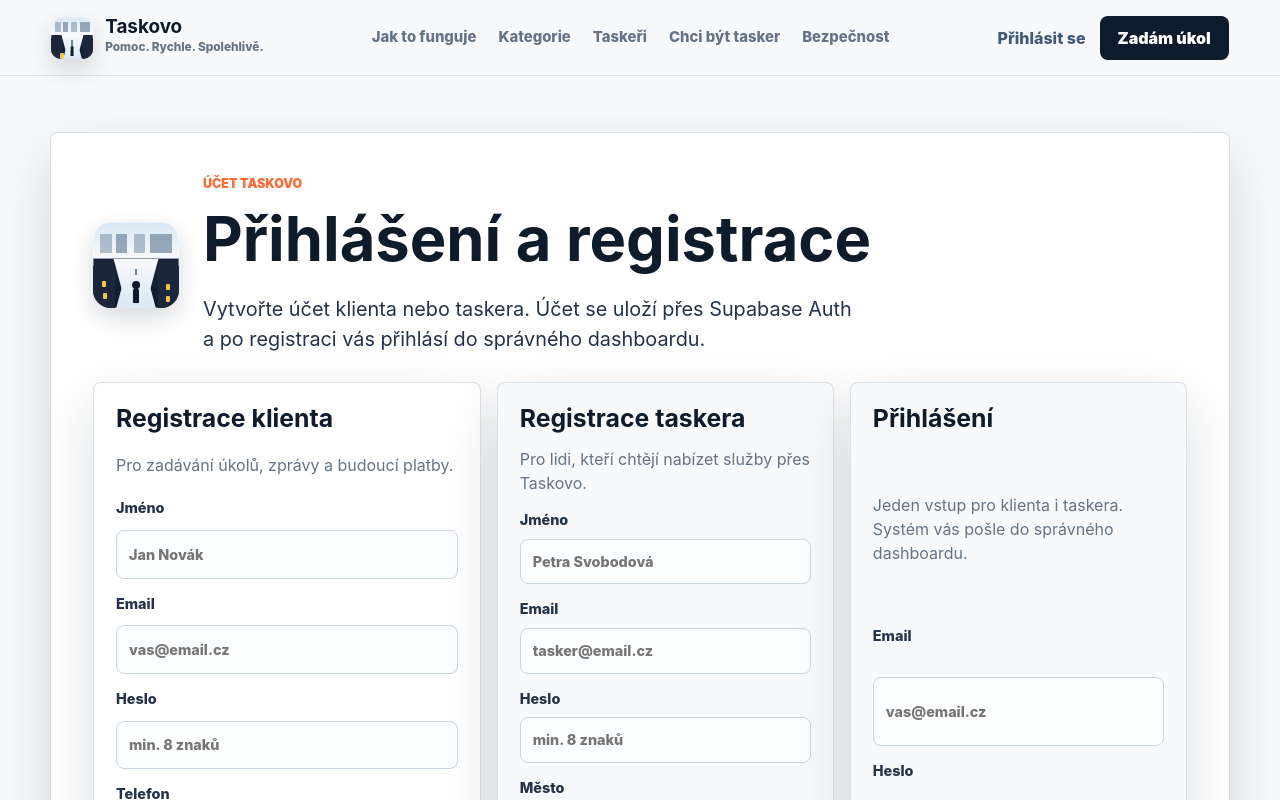
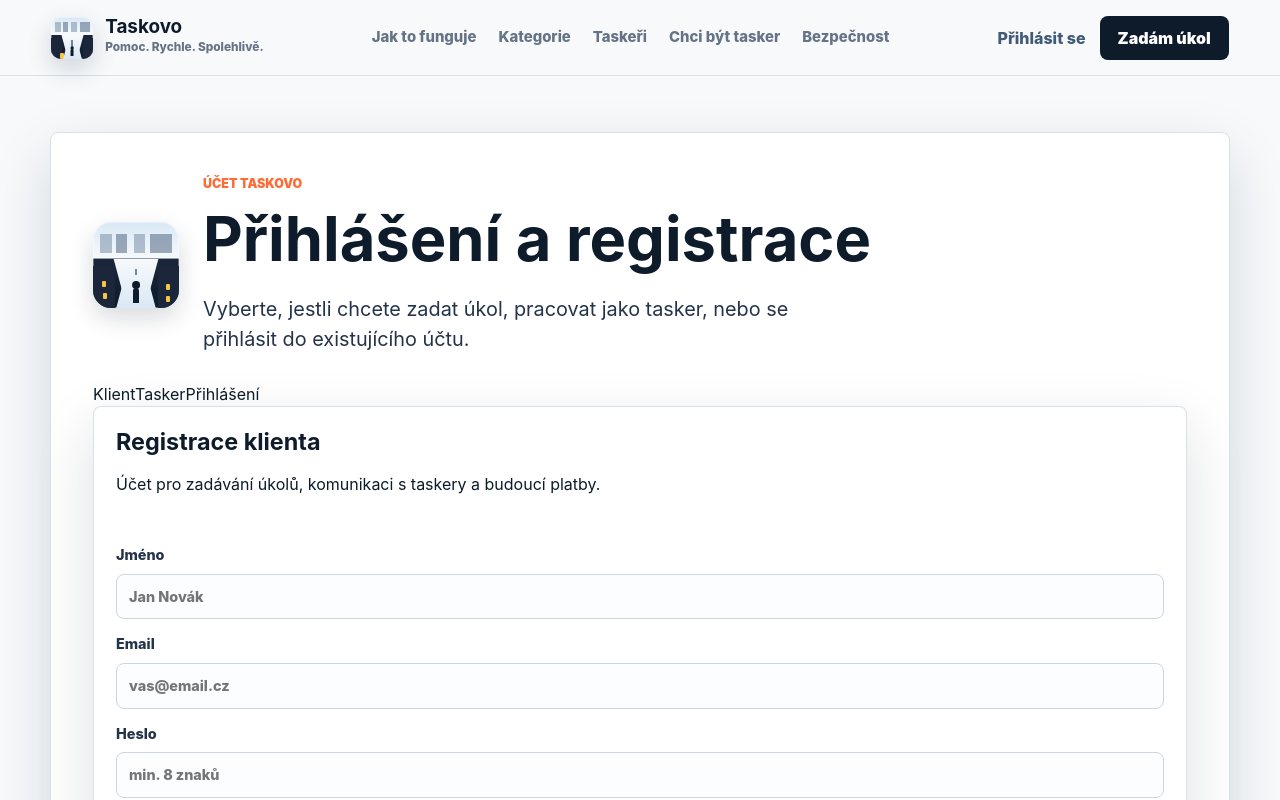
Before and after one commit to kaziodimm/taskovo-app, a Next.js app: page /prihlaseni in a window 1280 px wide. Shown: the top 800 px of the page. Built offline with nearby package versions, Linux system fonts and the light colour scheme; no server answers.

Commit message:
Unify login and registration page

```diff
--- a/app/prihlaseni/page.tsx
+++ b/app/prihlaseni/page.tsx
@@ -3,8 +3,20 @@ import { Footer } from "@/components/Footer";
 import { Header } from "@/components/Header";
 import { loginAccount, registerClientAccount, registerTaskerAccount } from "@/app/actions";
 
-export default async function LoginPage({ searchParams }: { searchParams: Promise<{ registered?: string; error?: string }> }) {
+type AuthMode = "client" | "tasker" | "login";
+
+function normalizeMode(mode?: string): AuthMode {
+  if (mode === "tasker" || mode === "login") return mode;
+  return "client";
+}
+
+function tabClass(active: boolean) {
+  return active ? "auth-tab active" : "auth-tab";
+}
+
+export default async function LoginPage({ searchParams }: { searchParams: Promise<{ mode?: string; registered?: string; error?: string }> }) {
   const params = await searchParams;
+  const mode = normalizeMode(params.mode);
   const registered = params.registered;
   const error = params.error;
 
@@ -12,24 +24,35 @@ export default async function LoginPage({ searchParams }: { searchParams: Promis
     <>
       <Header />
       <main className="page-shell auth-shell">
-        <section className="auth-panel">
+        <section className="auth-panel auth-panel-focused">
           <div className="auth-brand">
             <BrandMark large />
             <div>
               <p className="kicker">Účet Taskovo</p>
               <h1 className="page-title">Přihlášení a registrace</h1>
-              <p className="hero-lead">Vytvořte účet klienta nebo taskera. Účet se uloží přes Supabase Auth a po registraci vás přihlásí do správného dashboardu.</p>
+              <p className="hero-lead">Vyberte, jestli chcete zadat úkol, pracovat jako tasker, nebo se přihlásit do existujícího účtu.</p>
             </div>
           </div>
+
+          <div className="auth-tabs" aria-label="Výběr typu účtu">
+            <a className={tabClass(mode === "client")} href="/prihlaseni?mode=client">Klient</a>
+            <a className={tabClass(mode === "tasker")} href="/prihlaseni?mode=tasker">Tasker</a>
+            <a className={tabClass(mode === "login")} href="/prihlaseni?mode=login">Přihlášení</a>
+          </div>
+
           {registered ? <p className="success-box">Účet byl vytvořen. Teď se můžete přihlásit.</p> : null}
           {error === "login" ? <p className="alert-box">Přihlášení se nepodařilo. Zkontrolujte email a heslo.</p> : null}
+          {error === "login_required" ? <p className="alert-box">Pro pokračování se prosím přihlaste.</p> : null}
           {error === "register" ? <p className="alert-box">Registrace se nepodařila. Zkuste jiný email nebo silnější heslo.</p> : null}
           {error === "config" ? <p className="alert-box">Chybí konfigurace Supabase service role ve Vercel env.</p> : null}
 
-          <div className="auth-grid auth-grid-three">
-            <form className="search-panel" action={registerClientAccount}>
+          <div className="auth-single-card">
+            {mode === "client" ? (
+              <form className="search-panel auth-form" action={registerClientAccount}>
+                <div className="card-heading">
                   <h2>Registrace klienta</h2>
-              <p>Pro zadávání úkolů, zprávy a budoucí platby.</p>
+                  <p>Účet pro zadávání úkolů, komunikaci s taskery a budoucí platby.</p>
+                </div>
                 <label>Jméno<input name="name" type="text" placeholder="Jan Novák" required /></label>
                 <label>Email<input name="email" type="email" placeholder="vas@email.cz" required /></label>
                 <label>Heslo<input name="password" type="password" placeholder="min. 8 znaků" minLength={8} required /></label>
@@ -37,11 +60,16 @@ export default async function LoginPage({ searchParams }: { searchParams: Promis
                 <label>Město<input name="city" type="text" placeholder="Praha, Brno, Olomouc..." /></label>
                 <label className="checkbox-row"><input name="marketing_consent" type="checkbox" /> Chci dostat informaci o spuštění pilotu</label>
                 <button className="button primary" type="submit">Vytvořit účet klienta</button>
+                <p className="auth-switch-note">Už máte účet? <a href="/prihlaseni?mode=login">Přihlaste se</a>.</p>
               </form>
+            ) : null}
 
-            <form className="search-panel provider-login-panel" action={registerTaskerAccount}>
+            {mode === "tasker" ? (
+              <form className="search-panel auth-form provider-login-panel" action={registerTaskerAccount}>
+                <div className="card-heading">
                   <h2>Registrace taskera</h2>
-              <p>Pro lidi, kteří chtějí nabízet služby přes Taskovo.</p>
+                  <p>Profil pro lidi, kteří chtějí přijímat úkoly a nabízet služby přes Taskovo.</p>
+                </div>
                 <label>Jméno<input name="name" type="text" placeholder="Petra Svobodová" required /></label>
                 <label>Email<input name="email" type="email" placeholder="tasker@email.cz" required /></label>
                 <label>Heslo<input name="password" type="password" placeholder="min. 8 znaků" minLength={8} required /></label>
@@ -49,16 +77,23 @@ export default async function LoginPage({ searchParams }: { searchParams: Promis
                 <label>Kategorie<input name="categories" type="text" placeholder="Úklid, montáž, doručení" required /></label>
                 <label>Kontakt<input name="contact" type="text" placeholder="+420 ... / Telegram" /></label>
                 <button className="button primary" type="submit">Vytvořit účet taskera</button>
+                <p className="auth-switch-note">Už máte účet? <a href="/prihlaseni?mode=login">Přihlaste se</a>.</p>
               </form>
+            ) : null}
 
-            <form className="search-panel muted-panel" action={loginAccount}>
+            {mode === "login" ? (
+              <form className="search-panel auth-form muted-panel" action={loginAccount}>
+                <div className="card-heading">
                   <h2>Přihlášení</h2>
-              <p>Jeden vstup pro klienta i taskera. Systém vás pošle do správného dashboardu.</p>
+                  <p>Jeden vstup pro klienta i taskera. Po přihlášení vás systém pošle do správného dashboardu.</p>
+                </div>
                 <label>Email<input name="email" type="email" placeholder="vas@email.cz" required /></label>
                 <label>Heslo<input name="password" type="password" placeholder="••••••••" required /></label>
                 <button className="button primary" type="submit">Přihlásit se</button>
                 <a className="button secondary" href="/admin/prihlaseni">Vstup pro admina</a>
+                <p className="auth-switch-note">Nemáte účet? <a href="/prihlaseni?mode=client">Registrace klienta</a> nebo <a href="/prihlaseni?mode=tasker">registrace taskera</a>.</p>
               </form>
+            ) : null}
           </div>
         </section>
       </main>
```
Lines whose indentation alone changed are shown as unchanged.
